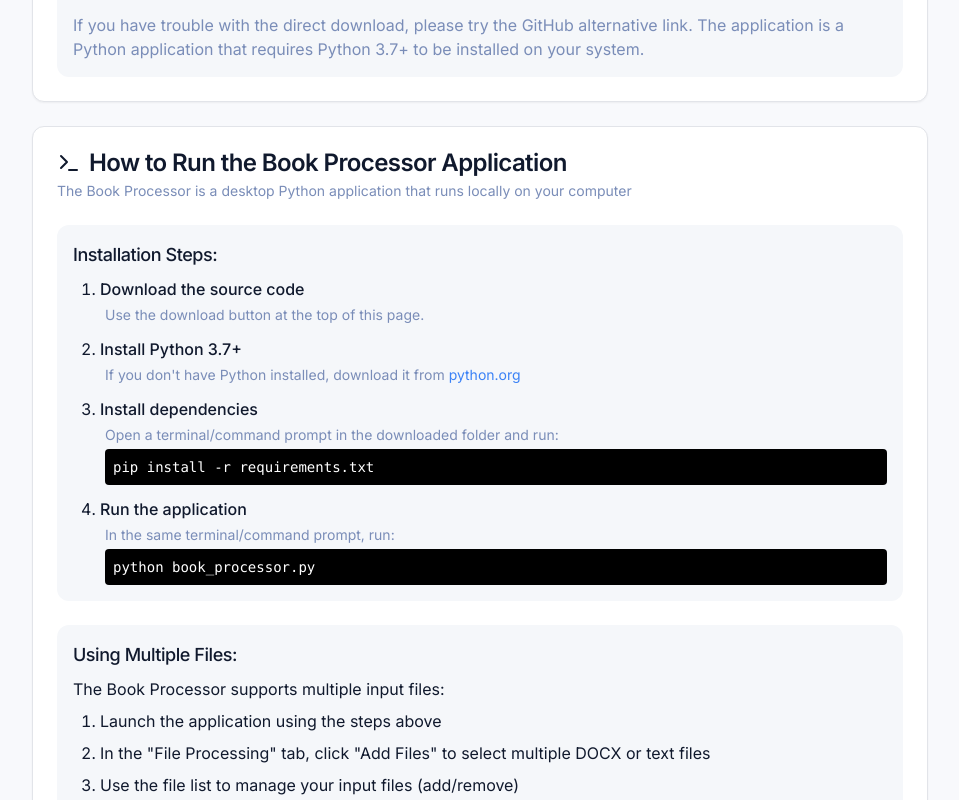
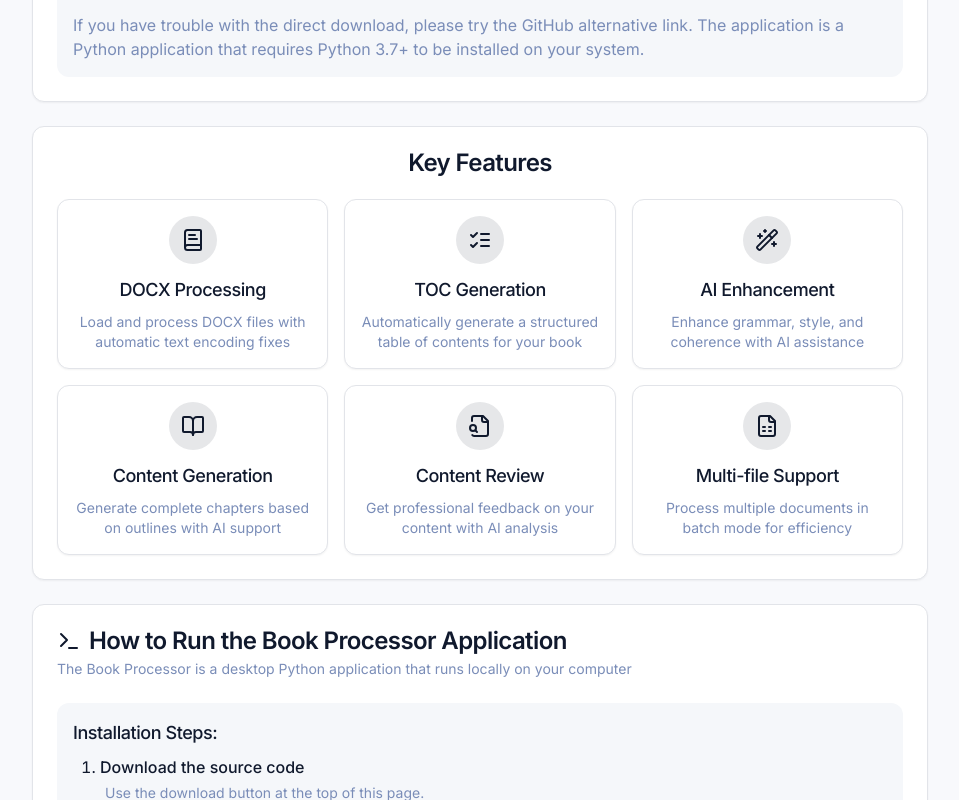
Before and after one commit to jameshorton2486/court-scribe-companion, a React (Vite) app: page / in a window 1280 px wide. Shown: the part 640-1440 px from the top of the page, without its empty margins (160-1119 px from the left). Built offline with nearby package versions, Linux system fonts and the light colour scheme.

Commit message:
Add features section component
Adds a new component to display the features of the Book Processor application on the home page.

```diff
--- /dev/null
+++ b/src/components/home/FeaturesSection.tsx
@@ -0,0 +1,75 @@
+
+import React from 'react';
+import { Card, CardContent, CardHeader, CardTitle } from "@/components/ui/card";
+import { BookText, Wand2, ListChecks, BookOpen, FileSearch, FileSpreadsheet } from 'lucide-react';
+
+const FeatureCard = ({ icon, title, description }) => {
+  const Icon = icon;
+
+  return (
+    <div className="flex flex-col items-center p-4 border rounded-lg bg-white shadow-sm hover:shadow-md transition-shadow">
+      <div className="p-3 rounded-full bg-primary/10 mb-3">
+        <Icon className="h-6 w-6 text-primary" />
+      </div>
+      <h3 className="font-medium text-lg mb-2 text-center">{title}</h3>
+      <p className="text-sm text-muted-foreground text-center">{description}</p>
+    </div>
+  );
+};
+
+const FeaturesSection = () => {
+  const features = [
+    {
+      icon: BookText,
+      title: "DOCX Processing",
+      description: "Load and process DOCX files with automatic text encoding fixes"
+    },
+    {
+      icon: ListChecks,
+      title: "TOC Generation",
+      description: "Automatically generate a structured table of contents for your book"
+    },
+    {
+      icon: Wand2,
+      title: "AI Enhancement",
+      description: "Enhance grammar, style, and coherence with AI assistance"
+    },
+    {
+      icon: BookOpen,
+      title: "Content Generation",
+      description: "Generate complete chapters based on outlines with AI support"
+    },
+    {
+      icon: FileSearch,
+      title: "Content Review",
+      description: "Get professional feedback on your content with AI analysis"
+    },
+    {
+      icon: FileSpreadsheet,
+      title: "Multi-file Support",
+      description: "Process multiple documents in batch mode for efficiency"
+    }
+  ];
+
+  return (
+    <Card className="mb-6">
+      <CardHeader>
+        <CardTitle className="text-center">Key Features</CardTitle>
+      </CardHeader>
+      <CardContent>
+        <div className="grid grid-cols-1 md:grid-cols-2 lg:grid-cols-3 gap-4">
+          {features.map((feature, index) => (
+            <FeatureCard
+              key={index}
+              icon={feature.icon}
+              title={feature.title}
+              description={feature.description}
+            />
+          ))}
+        </div>
+      </CardContent>
+    </Card>
+  );
+};
+
+export default FeaturesSection;
--- a/src/pages/Index.tsx
+++ b/src/pages/Index.tsx
@@ -3,6 +3,7 @@ import PageTransition from "@/components/PageTransition";
 import MainNavigation from "@/components/MainNavigation";
 import Header from "@/components/home/Header";
 import DownloadSection from "@/components/home/DownloadSection";
+import FeaturesSection from "@/components/home/FeaturesSection";
 import InstructionsSection from "@/components/home/InstructionsSection";
 import Footer from "@/components/home/Footer";
 
@@ -16,6 +17,7 @@ const Index = () => {
           <Header />
           <div className="max-w-4xl mx-auto">
             <DownloadSection />
+            <FeaturesSection />
             <InstructionsSection />
           </div>
         </main>
```
